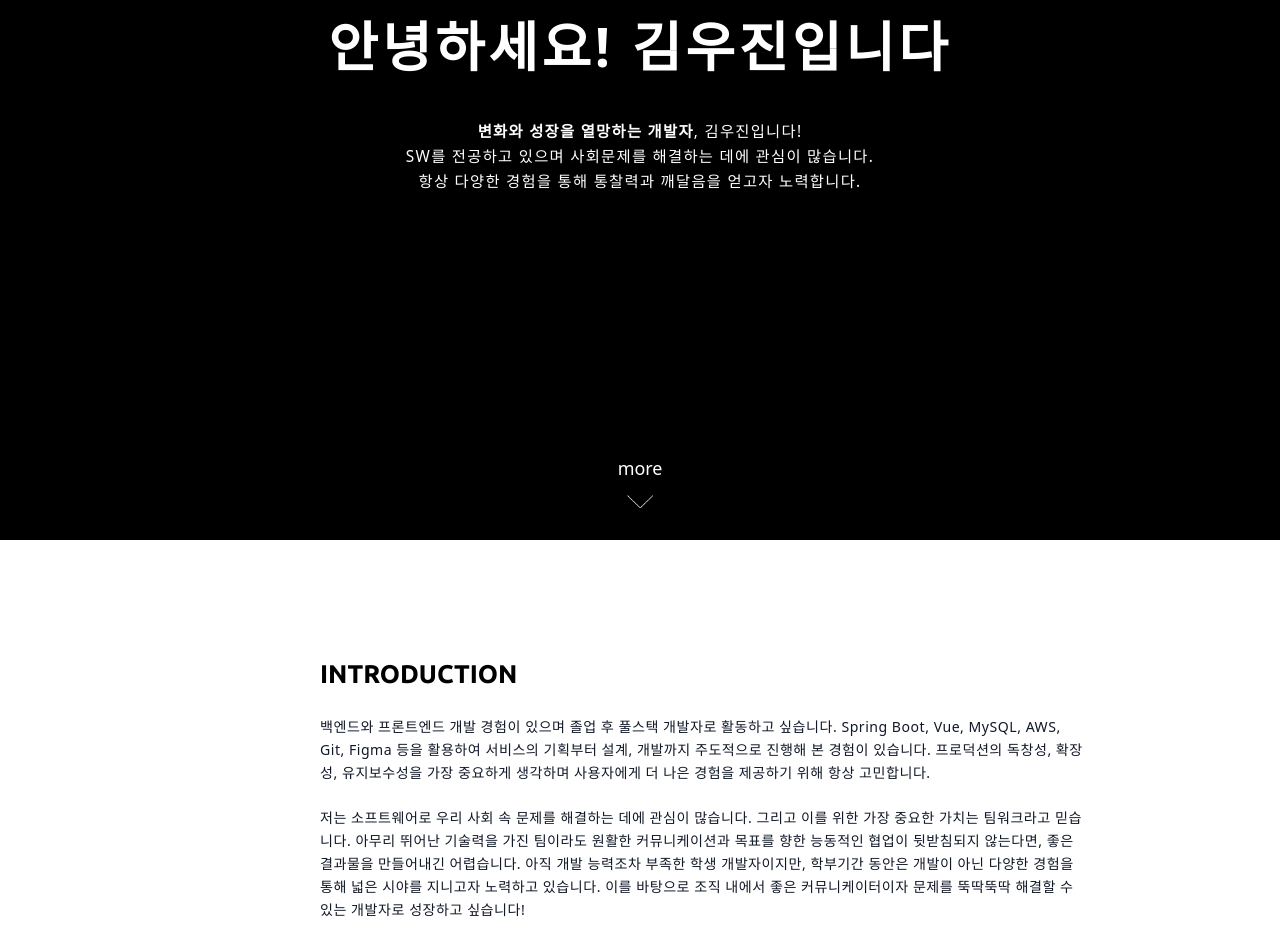
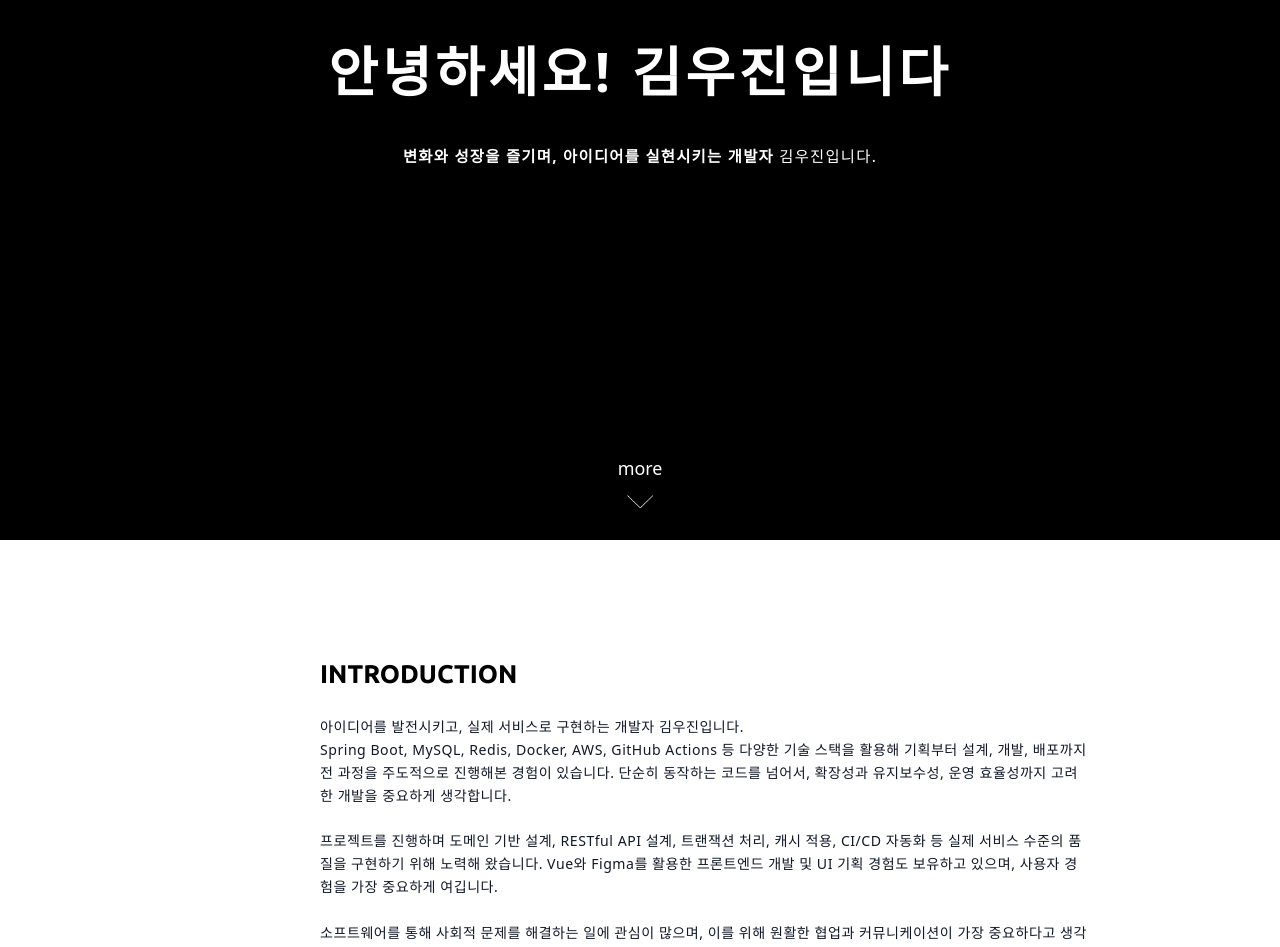
Before and after one commit to xhae000/profile, a Vue app: page / in a window 1280 px wide. Shown: the part 260-1207 px from the top of the page. Built offline with nearby package versions, Linux system fonts and the light colour scheme; a web font is replaced by a local one.

Commit message:
fix : modify contents

```diff
--- a/src/views/HomeView.vue
+++ b/src/views/HomeView.vue
@@ -69,9 +69,8 @@
         class="mt-10 leading-relaxed tracking-[0.1rem] text-[1.2rem] mobile:text-[1.5rem] opacity-0 transition-opacity duration-1000"
         :class="showAdditional ? 'opacity-100' : ''"
       >
-        <span class="font-bold">변화와 성장을 열망하는 개발자</span>, 김우진입니다!<br />
-        SW를 전공하고 있으며 사회문제를 해결하는 데에 관심이 많습니다.<br />
-        항상 다양한 경험을 통해 통찰력과 깨달음을 얻고자 노력합니다.
+        <span class="font-[600]">변화와 성장을 즐기며, 아이디어를 실현시키는 개발자</span> 김우진입니다.
+
       </div>
     </div>
     <!-- More Button -->
@@ -280,8 +279,14 @@ function handleSection2Scroll(e) {
 typeEffect()
 
 // Section2 data
-const introText = `백엔드와 프론트엔드 개발 경험이 있으며 졸업 후 풀스택 개발자로 활동하고 싶습니다. Spring Boot, Vue, MySQL, AWS, Git, Figma 등을 활용하여 서비스의 기획부터 설계, 개발까지 주도적으로 진행해 본 경험이 있습니다. 프로덕션의 독창성, 확장성, 유지보수성을 가장 중요하게 생각하며 사용자에게 더 나은 경험을 제공하기 위해 항상 고민합니다. \n\n저는 소프트웨어로 우리 사회 속 문제를 해결하는 데에 관심이 많습니다. 그리고 이를 위한 가장 중요한 가치는 팀워크라고 믿습니다. 아무리 뛰어난 기술력을 가진 팀이라도 원활한 커뮤니케이션과 목표를 향한 능동적인 협업이 뒷받침되지 않는다면, 좋은 결과물을 만들어내긴 어렵습니다. 아직 개발 능력조차 부족한 학생 개발자이지만, 학부기간 동안은 개발이 아닌 다양한 경험을 통해 넓은 시야를 지니고자 노력하고 있습니다. 이를 바탕으로 조직 내에서 좋은 커뮤니케이터이자 문제를 뚝딱뚝딱 해결할 수 있는 개발자로 성장하고 싶습니다!`
+const introText = `아이디어를 발전시키고, 실제 서비스로 구현하는 개발자 김우진입니다.
+Spring Boot, MySQL, Redis, Docker, AWS, GitHub Actions 등 다양한 기술 스택을 활용해 기획부터 설계, 개발, 배포까지 전 과정을 주도적으로 진행해본 경험이 있습니다. 단순히 동작하는 코드를 넘어서, 확장성과 유지보수성, 운영 효율성까지 고려한 개발을 중요하게 생각합니다.
 
+프로젝트를 진행하며 도메인 기반 설계, RESTful API 설계, 트랜잭션 처리, 캐시 적용, CI/CD 자동화 등 실제 서비스 수준의 품질을 구현하기 위해 노력해 왔습니다. Vue와 Figma를 활용한 프론트엔드 개발 및 UI 기획 경험도 보유하고 있으며, 사용자 경험을 가장 중요하게 여깁니다.
+
+소프트웨어를 통해 사회적 문제를 해결하는 일에 관심이 많으며, 이를 위해 원활한 협업과 커뮤니케이션이 가장 중요하다고 생각합니다. 프로젝트를 혼자서는 완성할 수 없다는 사실을 이해하고 있으며, 팀 내에서 문제를 함께 정의하고 해결하는 데 능동적으로 참여해 왔습니다.
+
+앞으로도 기술 역량과 협업 능력을 꾸준히 발전시키며, 인간에게 도움이 되는 가치를 만드는 개발자로 성장해 나가고자 합니다.`
 const skillsGroups = [
   { title: 'Language', items: [
       { name: 'Kotlin', icon: kotlinIcon },
```
